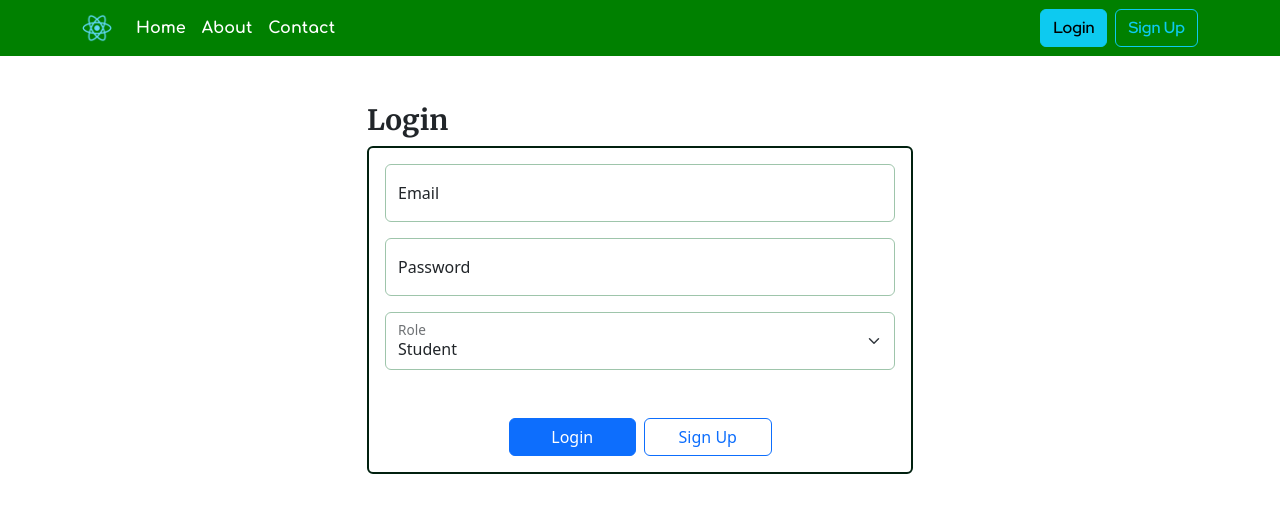
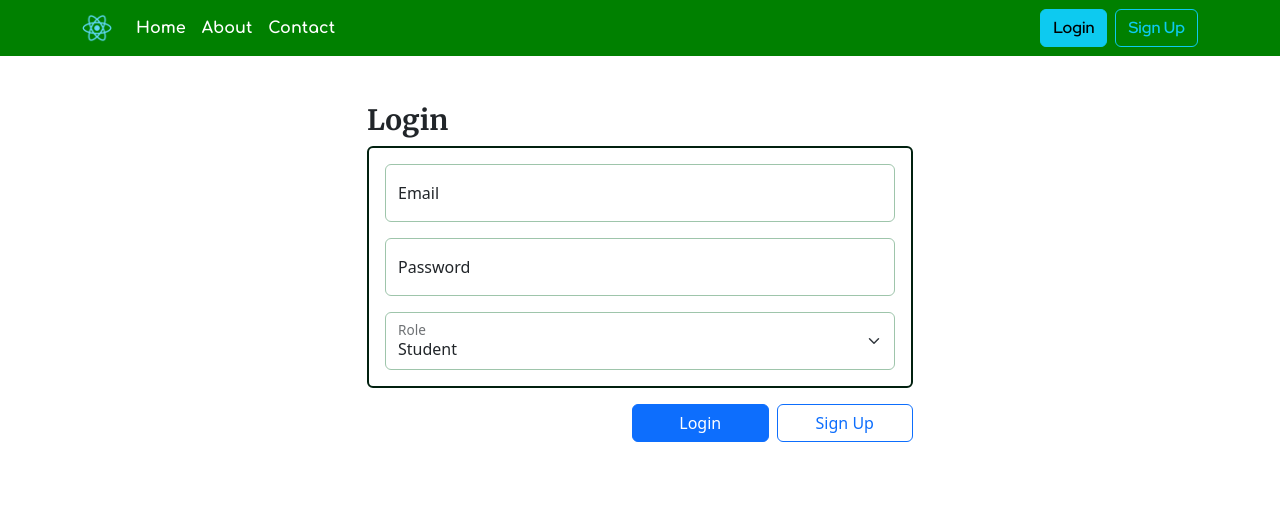
Before and after one commit to lng-athens/maThECH-frontend, a React (Create React App) app: page /login in a window 1280 px wide. Shown: the top 512 px of the page. Built offline with nearby package versions, Linux system fonts and the light colour scheme; a web font is replaced by a local one.

Commit message:
Rearranged button position

```diff
--- a/src/pages/Login.jsx
+++ b/src/pages/Login.jsx
@@ -8,8 +8,8 @@ export default function Login() {
             <Row className="justify-content-center">
                 <Col md={8} lg={6}>
                     <h3 className="title">Login</h3>
-                    <Container className="border-2 form-container p-3">
-                        <Form>
+                    <Form>
+                        <Container className="border-2 form-container p-3">
                             <FloatingLabel controlId="userId" label="Email" className="mb-3">
                                 <Form.Control type="email" placeholder="Email" />
                             </FloatingLabel>
@@ -18,20 +18,20 @@ export default function Login() {
                                 <Form.Control type="password" placeholder="Password" />
                             </FloatingLabel>
 
-                            <FloatingLabel controlId="role" label="Role" className="mb-5">
+                            <FloatingLabel controlId="role" label="Role">
                                 <Form.Select aria-label="Select role">
                                     <option disabled>Select role...</option>
                                     <option value="student">Student</option>
                                     <option value="teacher">Teacher</option>
                                 </Form.Select>
                             </FloatingLabel>
-                        </Form>
+                        </Container>
 
-                        <Stack direction="horizontal" gap="2" className="justify-content-center">
+                        <Stack direction="horizontal" gap="2" className="justify-content-end mt-3">
                             <Button type="submit" variant="primary" className="w-25">Login</Button>
                             <Button type="button" as={Link} to="/signup" variant="outline-primary" className="w-25">Sign Up</Button>
                         </Stack>
-                    </Container>
+                    </Form>
                 </Col>
             </Row>
         </Container>
```
